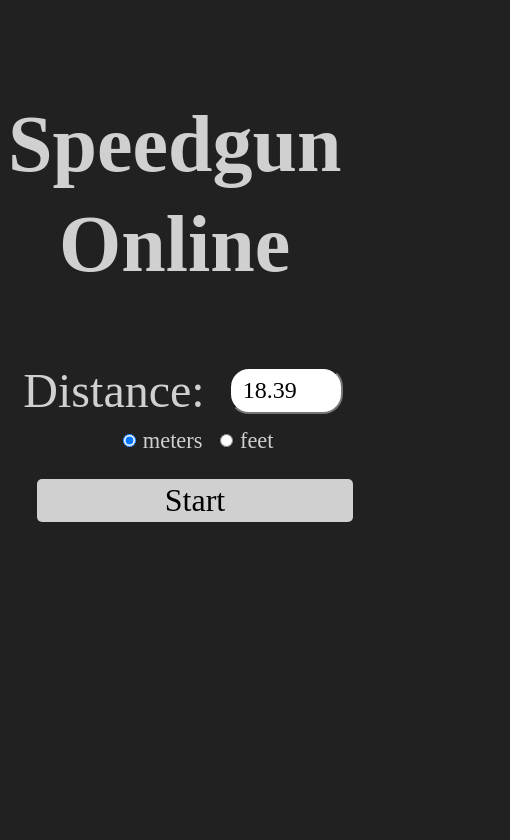
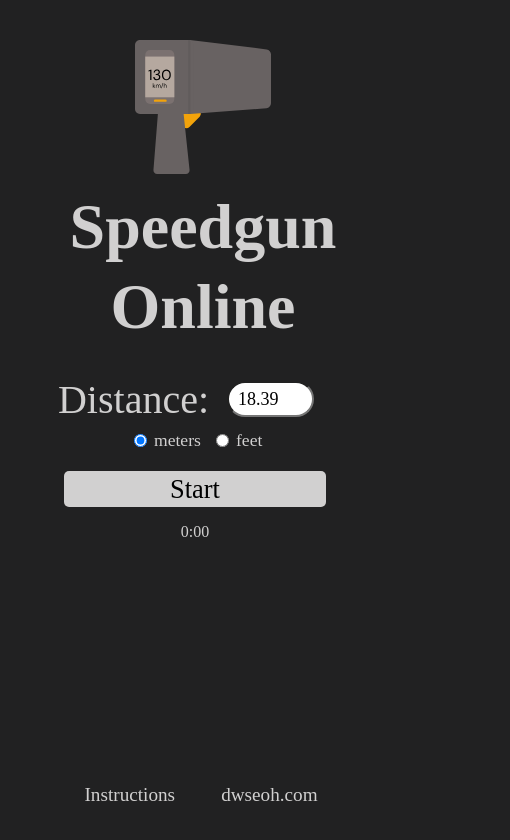
Before and after one commit to dwseoh/pitchcalculator, a SvelteKit app in the folder myapp/: page / in a window 390 px wide. Shown: the top 840 px of the page, 510 px wide, since content can reach past the window. Built offline with nearby package versions, Linux system fonts and the light colour scheme.

Commit message:
finished project

```diff
--- a/myapp/src/routes/+page.svelte
+++ b/myapp/src/routes/+page.svelte
@@ -1,21 +1,53 @@
+<svelte:head>
+<!--   <link rel="icon" href="/favicon.ico" type="image/x-icon">
+  <link rel="icon" href="/favicon-32x32.png" sizes="32x32" type="image/png">
+  <link rel="icon" href="/favicon-16x16.png" sizes="16x16" type="image/png">
+  <link rel="apple-touch-icon" href="/apple-touch-icon.png">
+  <meta name="theme-color" content="#ffffff"> -->
+</svelte:head>
 
-<script>
+
+<script lang='ts'>
 	let status='none' //recording recorded none
 	let display='Start'
+	let resultDisplay = ''
 	let errorMessage = ''
 	let distance = 18.39
 	let unit = 'meters'
+	let speed = 0.0
+	let startTime = Date.now()
+	let elapsedTime = 0
+	let interval = 0
+
+	function calculate(){
+		if (unit == 'meters'){
+			speed = distance/(elapsedTime/1000)*3.6 //km/h
+			resultDisplay = Math.round(speed)+'km/h'
+		}
+		else {
+			speed = distance/(elapsedTime/1000)*3600/5280 //mph
+			resultDisplay = Math.round(speed)+'mph'
+
+		}
+
+	}
+
 	function checkStatus(){
 		if (status == 'none' || status == 'recorded') {
+			resetStopwatch()
 			status = 'recording'
 			display = 'Stop'
+			startStopwatch()
 
 		}
 		else if (status == 'recording') {
+			stopStopwatch()
 			status = 'recorded'
 			display = 'Start'
+			calculate()
 		}
 	}
+
 
 	function unitMeters(){
 		unit = 'meters'
@@ -24,10 +56,37 @@
 		unit = 'feet'
 	}
 
+	function startStopwatch() {
+		startTime = Date.now() - elapsedTime;
+		interval = setInterval(() => {
+			elapsedTime = Date.now() - startTime;
+		}, 1)
+	}
+
+	function stopStopwatch() {
+		clearInterval(interval)
+	}
+
+	function resetStopwatch() {
+		clearInterval(interval)
+		elapsedTime = 0
+	}
+
+	function formatTime(ms) {
+		const seconds = Math.floor(ms / 1000);
+		const milliseconds = ms%1000
+		return `${seconds}:${String(milliseconds % 60).padStart(2, '0')}`;
+	}
+
+	function showInstructions() {
+		alert("INSTRUCTIONS\n1. Configure the distance, and choose your units (meters or feet)\n2. Press start as soon as the pitcher releases the ball from their hand\n3. Press stop as soon as the ball reaches the catcher's glove\n4. The resulting pitch would show in kmh or mph depending on your unit.")
+	}
+
+
 </script>
 
 <div class='all'>
-	<!-- <h1>Hello {name}!</h1> -->
+
 	<div class='top-section'>
 		<img alt="thumbnail" id="thumbnail-image" src="speedgun.svg">
 		<h1 id='thumbnail-title'>Speedgun<br> Online</h1>
@@ -52,25 +111,69 @@
 				{display}
 			</button>
 		</div>
+		<p>{formatTime(elapsedTime)}</p>
 	</section>
 
 	<section class='results'>
 
+		<p id='result-text'>{resultDisplay}</p>
 	</section>
 
-	<section class='instructions'>
-
-	</section>
+	<footer>
+		<p on:click={showInstructions} class='footer-element link'>Instructions</p>
+		<p class='footer-element'><a class='link' href='https://dwseoh.com' target='_blank'>dwseoh.com</a></p>
+	</footer>
 
 </div>
 <!--  later use variables for device compatability in html -->
 
 
 <style>
+
+
+
 	.all{
 		font-family: 'DM Sans';
 		color: rgb(209, 208, 208);
+		margin:0;
 
+	}
+
+	footer{
+		display:flex;
+		bottom:0;
+		position:absolute;
+		width:99vw;
+		justify-content: center;
+		overflow:hidden;
+	}
+
+	.footer-element{
+		margin:0em 1.2em 2em 1.2em;
+		font-size:1.2em;
+
+	}
+
+	.link,.link:active,.link:visited,.link:hover{
+		color:rgb(209, 208, 208);
+		text-decoration: none;
+	}
+
+	.link:hover{
+		text-decoration: underline;
+		cursor:pointer;
+	}
+
+	#result-text{
+		text-align: center;
+		font-size:2.5em;
+		font-weight:500;
+		color:#F2A30B;
+		margin:0;
+	}
+
+	.results{
+		margin:0;
 	}
 
 	.event-button-pressed{
@@ -161,4 +264,94 @@
 		margin:2.5em 0em 1em 0em;
 		padding-right:7em;
 	}
+
+
+
+	@media screen and (max-width:700px)  {
+		#thumbnail-title{
+			font-size:4em;
+			line-height:80px;
+		}
+
+		#thumbnail-image{
+			margin-right:1.5em;
+			width:25%;
+		}
+
+		.event-button,.event-button-pressed{
+			font-size:1.95em;
+		}
+
+		#distance-input{
+			font-size:0.48em;
+		}
+
+		#main-section-top{
+			font-size:2.8em;
+		}
+
+		#main-section-middle{
+			font-size:1.3em;
+		}
+
+
+
+	}
+
+	@media screen and (max-width:570px)  {
+
+		.top-section{
+			flex-direction: column;
+			align-items: center;
+			width:100vw;
+		}
+
+		#thumbnail-image{
+			margin: 0em 0em 0em 0em;
+			width:35%;
+			justify-self: center;
+		}
+
+		#thumbnail-title{
+			font-size:4em;
+			line-height:80px;
+			margin: 0.2em 0em 0.2em 0em;
+		}
+
+	}
+
+	@media screen and (max-width:500px)  {
+
+		#thumbnail-image{
+			margin: 0em 0em 0em 0em;
+			width:35%;
+			justify-self: center;
+		}
+
+		#thumbnail-title{
+			font-size:4em;
+			line-height:80px;
+			margin: 0.2em 0em 0.2em 0em;
+		}
+
+
+		.event-button,.event-button-pressed{
+			font-size:1.65em;
+		}
+
+		#distance-input{
+			font-size:0.45em;
+		}
+
+		#main-section-top{
+			font-size:2.5em;
+		}
+
+		#main-section-middle{
+			font-size:1.1em;
+		}
+
+	}
+
+
 </style>
--- a/myapp/tsconfig.json
+++ b/myapp/tsconfig.json
@@ -9,7 +9,8 @@
 		"skipLibCheck": true,
 		"sourceMap": true,
 		"strict": true,
-		"moduleResolution": "bundler"
+		"moduleResolution": "bundler",
+		"noImplicitAny":false
 	}
 	// Path aliases are handled by https://kit.svelte.dev/docs/configuration#alias
 	// except $lib which is handled by https://kit.svelte.dev/docs/configuration#files
```
